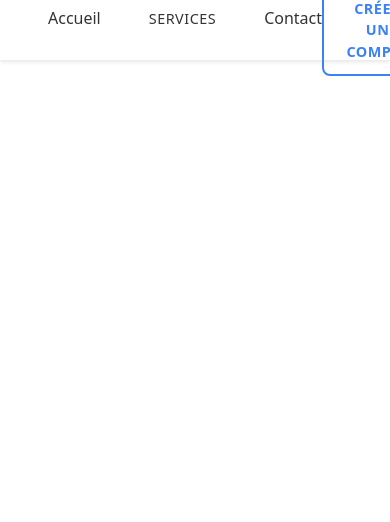
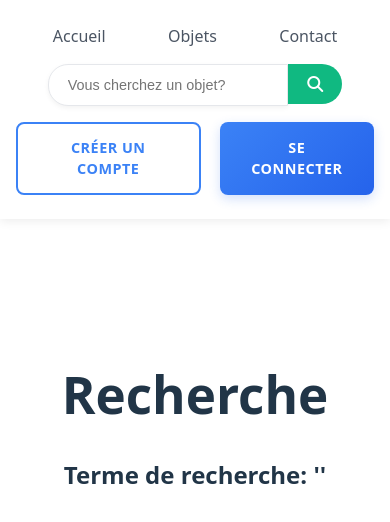
Before and after one commit to Crvsps/ProjetDevWeb2, a Vue app in the folder frontend/: page /search in a window 390 px wide. Shown: the top 522 px of the page. Built offline with nearby package versions, Linux system fonts and the light colour scheme.

Commit message:
barre de recherche + page de recherche
django cherche la query dans le nom et la description

```diff
--- a/frontend/public/index.html
+++ b/frontend/public/index.html
@@ -5,6 +5,7 @@
     <meta http-equiv="X-UA-Compatible" content="IE=edge">
     <meta name="viewport" content="width=device-width,initial-scale=1.0">
     <link rel="icon" href="<%= BASE_URL %>favicon.ico">
+    <link rel="stylesheet" href="https://cdnjs.cloudflare.com/ajax/libs/font-awesome/6.5.1/css/all.min.css">
     <title><%= htmlWebpackPlugin.options.title %></title>
   </head>
   <body>
--- a/frontend/src/components/DetailObjet.vue
+++ b/frontend/src/components/DetailObjet.vue
@@ -40,8 +40,9 @@ export default {
             axios
                 .get(`/api/v1/objets/${category_slug}/${object_slug}`)
                 .then(response => {
-                    console.log(response, response.data)
                     this.objet = response.data
+
+                    document.title = this.object.name + '| CYber School'
                 })
                 .catch(error => {
                     console.log(error)
--- a/frontend/src/components/HelloWorld.vue
+++ b/frontend/src/components/HelloWorld.vue
@@ -8,9 +8,28 @@ defineProps<{
   <nav class="navbar">
     <ul class="nav-links">
       <li><router-link to="/">Accueil</router-link></li>
-      <li><router-link to="/recherche-obj" class="btn">Services</router-link></li>
+      <li><router-link to="/recherche-objet">Objets</router-link></li>
       <li><a href="#contact">Contact</a></li>
     </ul>
+
+    <div class="navbar-start">
+      <div class="navbar-item">
+        <form method="get" action="/search">
+          <div class="field has-addons">
+            <div class="control">
+              <input type="text" class="input" placeholder="Vous cherchez un objet?" name="query">
+            </div>
+            <div class="control">
+              <button class="button is-success">
+                <span class="icon">
+                <i class="fas fa-search"></i>
+                </span>
+              </button>
+            </div>
+          </div>
+        </form>
+      </div>
+    </div>
 
     <div class="nav-buttons">
       <router-link to="/create-account" class="btn btn-signup">Créer un compte</router-link>
@@ -25,18 +44,20 @@ defineProps<{
   top: 0;
   left: 0;
   right: 0;
-  height: 60px;
-  background: white;
-  box-shadow: 0 2px 4px rgba(0,0,0,0.1);
+  height: 70px;
+  background: rgba(255, 255, 255, 0.98);
+  box-shadow: 0 2px 10px rgba(0, 0, 0, 0.08);
   display: flex;
   align-items: center;
   justify-content: space-between;
-  padding: 0 2rem;
+  padding: 0 2.5rem;
+  z-index: 1000;
+  backdrop-filter: blur(8px);
 }
 
 .nav-links {
   display: flex;
-  gap: 2rem;
+  gap: 2.5rem;
   list-style: none;
   margin: 0;
   padding: 0;
@@ -44,19 +65,23 @@ defineProps<{
 
 .nav-links a {
   text-decoration: none;
-  color: #333;
+  color: #4b5563;
   font-weight: 500;
-  padding: 0.5rem 1rem;
-  border-radius: 6px;
-  transition: all 0.3s ease;
+  padding: 0.7rem 1.2rem;
+  border-radius: 8px;
+  transition: all 0.3s cubic-bezier(0.4, 0, 0.2, 1);
   position: relative;
   overflow: hidden;
 }
 
 .nav-links a:hover {
   color: #3b82f6;
-  background: rgba(59, 130, 246, 0.1);
-  box-shadow: 0 0 15px rgba(59, 130, 246, 0.3);
+  background: rgba(59, 130, 246, 0.08);
+}
+
+.nav-links a.router-link-active {
+  color: #3b82f6;
+  font-weight: 600;
 }
 
 .nav-links a::after {
@@ -67,13 +92,78 @@ defineProps<{
   width: 0;
   height: 2px;
   background: #3b82f6;
-  transition: all 0.3s ease;
+  transition: all 0.3s cubic-bezier(0.4, 0, 0.2, 1);
   transform: translateX(-50%);
 }
 
-.nav-links a:hover::after {
-  width: 80%;
-  box-shadow: 0 0 8px #3b82f6;
+.nav-links a:hover::after,
+.nav-links a.router-link-active::after {
+  width: 60%;
+  box-shadow: 0 0 8px rgba(59, 130, 246, 0.4);
+}
+
+.navbar-start {
+  flex-grow: 1;
+  display: flex;
+  justify-content: center;
+  padding: 0 2rem;
+}
+
+.navbar-item {
+  display: flex;
+  align-items: center;
+}
+
+.field.has-addons {
+  display: flex;
+  align-items: stretch;
+}
+
+.control {
+  position: relative;
+  display: flex;
+}
+
+.input {
+  height: 40px;
+  border-radius: 20px 0 0 20px;
+  border: 1px solid #e5e7eb;
+  padding: 0 1.2rem;
+  width: 260px;
+  font-size: 0.9rem;
+  transition: all 0.3s ease;
+  box-shadow: 0 2px 5px rgba(0, 0, 0, 0.05);
+}
+
+.input:focus {
+  outline: none;
+  border-color: #3b82f6;
+  box-shadow: 0 0 0 3px rgba(59, 130, 246, 0.25);
+}
+
+.button {
+  height: 40px;
+  border-radius: 0 20px 20px 0;
+  background: #10b981;
+  border: none;
+  color: white;
+  padding: 0 1.2rem;
+  cursor: pointer;
+  transition: all 0.3s ease;
+  display: flex;
+  align-items: center;
+  justify-content: center;
+}
+
+.button .icon {
+  display: flex;
+  align-items: center;
+  justify-content: center;
+}
+
+.button:hover {
+  background: #059669;
+  box-shadow: 0 4px 12px rgba(16, 185, 129, 0.2);
 }
 
 .nav-buttons {
@@ -82,14 +172,18 @@ defineProps<{
 }
 
 .btn {
-  padding: 0.7rem 1.4rem;
+  padding: 0.8rem 1.6rem;
   font-size: 0.9rem;
   font-weight: 600;
   border-radius: 8px;
   cursor: pointer;
-  transition: all 0.3s ease;
+  transition: all 0.3s cubic-bezier(0.4, 0, 0.2, 1);
   text-transform: uppercase;
   letter-spacing: 0.5px;
+  text-decoration: none;
+  display: inline-flex;
+  align-items: center;
+  justify-content: center;
 }
 
 .btn-signup {
@@ -99,10 +193,10 @@ defineProps<{
 }
 
 .btn-signup:hover {
-  background: #3b82f6;
-  color: white;
+  background: rgba(59, 130, 246, 0.08);
+  color: #2563eb;
   transform: translateY(-2px);
-  box-shadow: 0 4px 12px rgba(59, 130, 246, 0.3);
+  box-shadow: 0 4px 12px rgba(59, 130, 246, 0.15);
 }
 
 .btn-login {
@@ -119,7 +213,57 @@ defineProps<{
 }
 
 .btn:active {
-  transform: translateY(0);
-  box-shadow: none;
+  transform: translateY(1px);
+  box-shadow: 0 2px 4px rgba(0, 0, 0, 0.1);
+}
+
+/* Pour assurer que l'espace est réservé pour la barre de navigation fixe */
+body {
+  padding-top: 70px;
+}
+
+/* Media queries pour la responsive */
+@media (max-width: 992px) {
+  .navbar {
+    padding: 0 1.5rem;
+  }
+
+  .nav-links {
+    gap: 1.5rem;
+  }
+
+  .input {
+    width: 200px;
+  }
+}
+
+@media (max-width: 768px) {
+  .navbar {
+    height: auto;
+    flex-direction: column;
+    padding: 1rem;
+  }
+
+  .nav-links, .navbar-start, .nav-buttons {
+    width: 100%;
+    margin: 0.5rem 0;
+    justify-content: center;
+  }
+
+  .nav-links {
+    order: 1;
+  }
+
+  .navbar-start {
+    order: 2;
+  }
+
+  .nav-buttons {
+    order: 3;
+  }
+
+  body {
+    padding-top: 150px;
+  }
 }
 </style>
--- a/frontend/src/components/HomePage.vue
+++ b/frontend/src/components/HomePage.vue
@@ -3,6 +3,7 @@
 export default {
   name: 'HomePage'
 }
+
 </script>
 
 <template>
--- a/frontend/src/components/LoginPage.vue
+++ b/frontend/src/components/LoginPage.vue
@@ -28,6 +28,8 @@ const handleSubmit = async () => {
   } else {
     alert(data.non_field_errors?.[0] || 'Identifiants invalides')
   }
+
+
 }
 //Backend
 
--- /dev/null
+++ b/frontend/src/components/ObjectBox.vue
@@ -0,0 +1,30 @@
+<template>
+    <div class="column is-3">
+        <div class="box">
+            <figure class="image mb-4">
+                <img v-if="object && object.get_thumbnail" :src="object.get_thumbnail" alt="Produit">
+            </figure>
+            <h3 class="is-size-4">{{ object.name }}</h3>
+            <p class=is-size-6 has-text-grey>{{ object.status }}</p>
+
+            <router-link v-bind:to="object.get_absolute_url" class="button is-dark mt-4">Détails</router-link>
+        </div>
+    </div>
+</template>
+
+<script>
+export default {
+    name: 'ObjectBox',
+    props:{
+        object: Object
+    }
+}
+</script>
+
+<style scoped>
+.image{
+    margin-top: -1.25rem;
+    margin-left: -1.25rem;
+    margin-right: -1.25rem;
+}
+</style>
--- /dev/null
+++ b/frontend/src/components/PageRecherche.vue
@@ -0,0 +1,56 @@
+<template>
+    <div class="page-search">
+        <div class="columns is-multiline">
+            <div class="column is-12" >
+                <h1 class="tiltle">Recherche</h1>
+                <h2 class="is-size-5 has-text-grey">Terme de recherche: '{{query}}'</h2>
+            </div>
+
+            <ObjectBox
+                v-for="object in objects"
+                v-bind:key="object.id"
+                v-bind:object="object"/>
+        </div>
+    </div>
+</template>
+
+<script>
+import axios from 'axios'
+import ObjectBox from '@/components/ObjectBox.vue'
+
+export default {
+    name: "PageRecherche",
+    components: {
+        ObjectBox
+    },
+    data() {
+        return {
+            objects: [],
+            query:""
+        }
+    },
+    mounted () {
+        document.title = 'Recherche | CYber School'
+        let uri = window.location.search.substring(1)
+        let params = new URLSearchParams(uri)
+
+        if (params.get('query')) {
+            this.query = params.get('query')
+
+            this.performSearch()
+        }
+    },
+    methods: {
+         performSearch() {
+            axios
+            .post ('/api/v1/objets/search/', {"query":this.query})
+            .then (response => {
+                this.objects = response.data
+            })
+            .catch(error =>{
+                console.log(error)
+            })
+        }
+    }
+}
+</script>
--- a/frontend/src/router/index.ts
+++ b/frontend/src/router/index.ts
@@ -10,6 +10,7 @@ import RechercheObj from '../components/RechercheObj.vue'
 import DashboardAdvanced from '../components/DashboardAdvanced.vue'
 import ObjectsAdvanced from '../components/ObjectsAdvanced.vue'
 import DetailObjet from '../components/DetailObjet.vue'
+import PageRecherche from '../components/PageRecherche.vue'
 
 
 const router = createRouter({
@@ -19,6 +20,11 @@ const router = createRouter({
       path: '/',
       name: 'home',
       component: HomePage
+    },
+    {
+      path: '/search',
+      name: 'search',
+      component: PageRecherche
     },
     {
       path: '/login',
@@ -51,8 +57,8 @@ const router = createRouter({
       component: UserAdmin
     },
   {
-      path: '/recherche-obj',
-      name: 'recherche-obj',
+      path: '/recherche-objet',
+      name: 'recherche-objet',
       component: RechercheObj
     },
 	{
```
Also changed, not shown: 2 other files (tests, documents, lock files or other folders).
